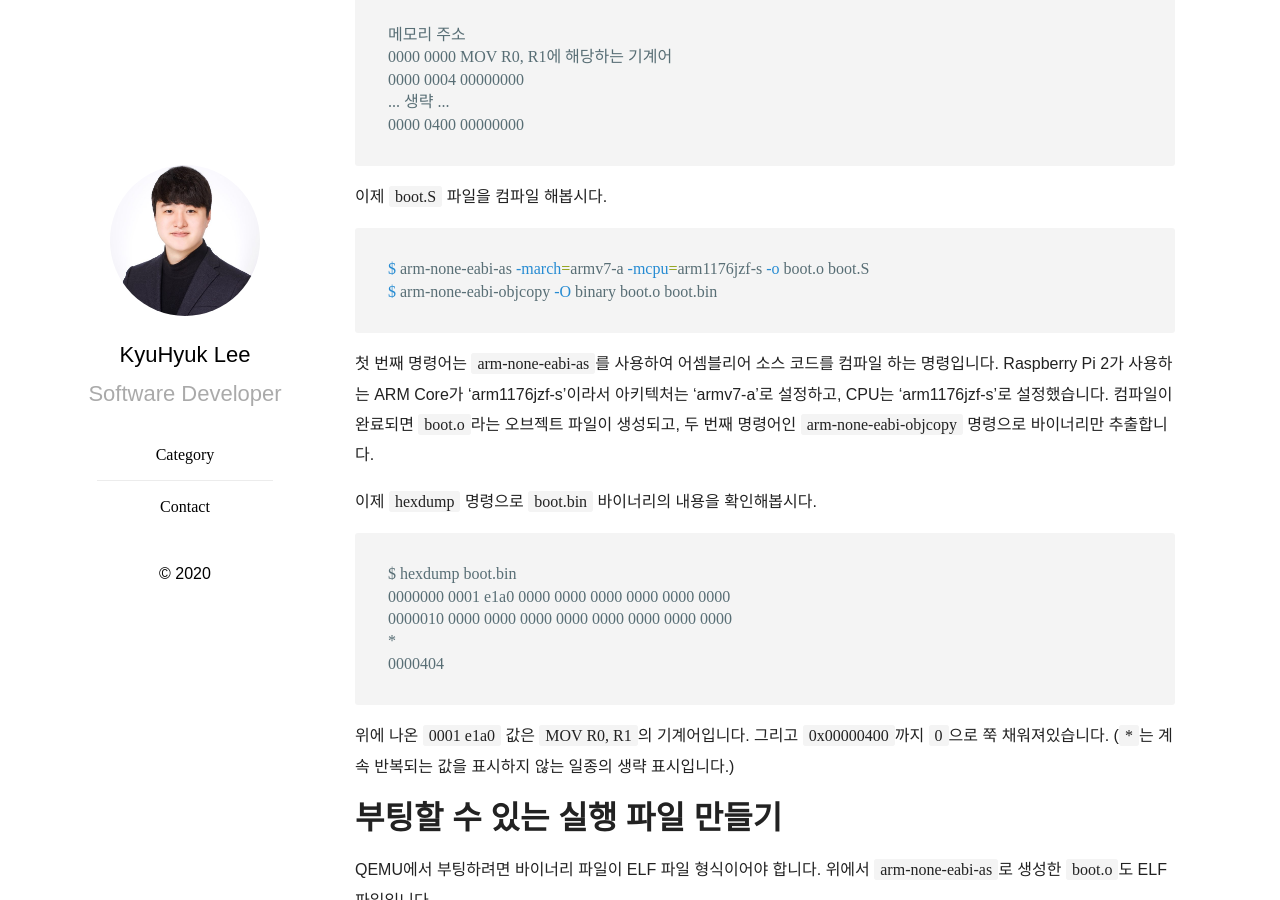
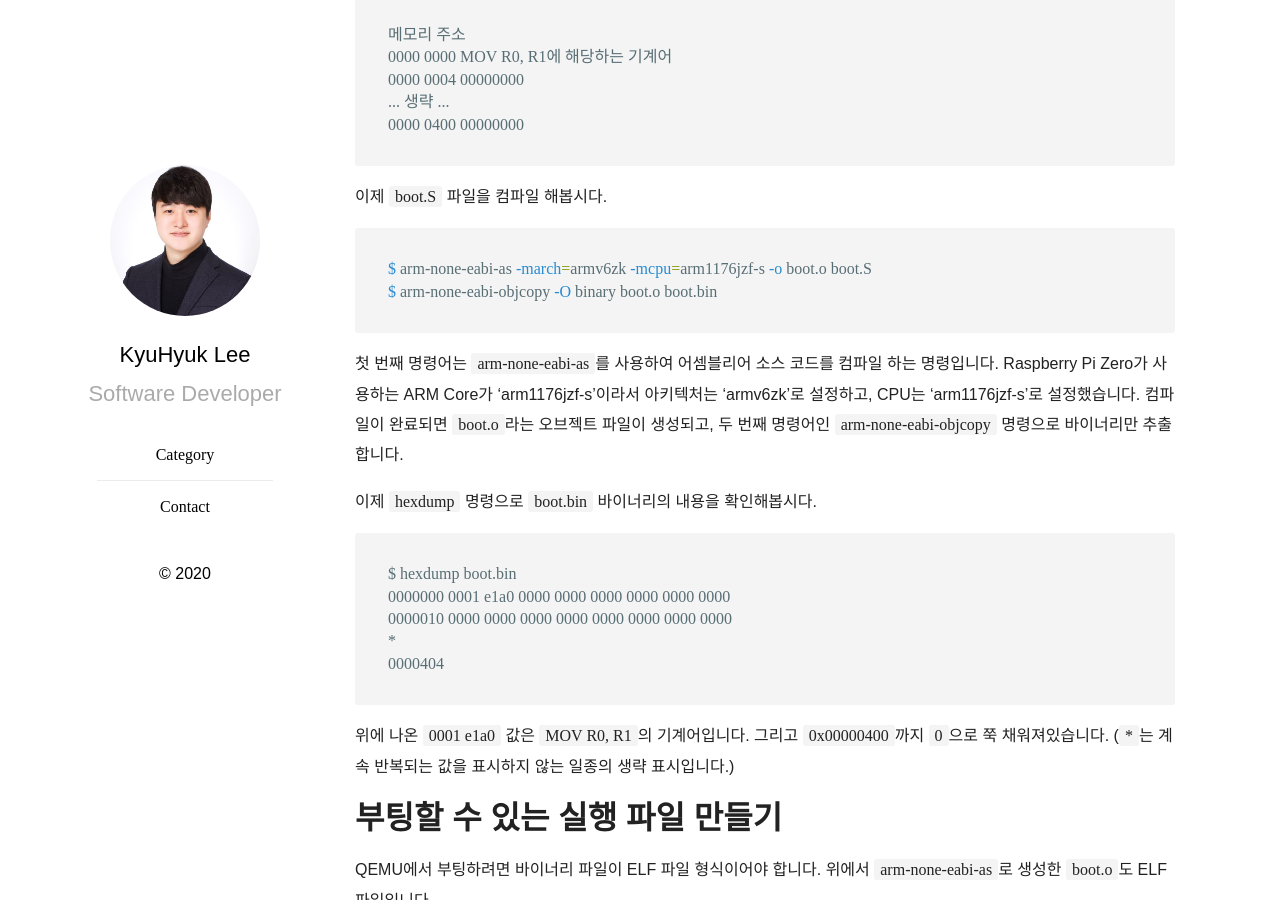
Before and after one commit to eorikc5764/leekyuhyuk.github.io, a Jekyll site: the page built from _posts/2020-04-15-PiRTOS-Follow-The-Basics.md, in a window 1280 px wide and 900 px high, scrolled down 1541 px. Built offline with Jekyll 4.4.1, drawn with Linux system fonts in a browser that asks for light colours; some web fonts are replaced; some of the changed text lies outside the part shown.

Commit message:
게시물 수정 : '[PiRTOS] 기초적인 것부터 따라 하기'

````diff
--- a/_posts/2020-04-15-PiRTOS-Follow-The-Basics.md
+++ b/_posts/2020-04-15-PiRTOS-Follow-The-Basics.md
@@ -64,11 +64,11 @@ ARM 모드 간을 전환하려면 `kernel.img` 파일의 이름을 변경해야
 이제 `boot.S` 파일을 컴파일 해봅시다.
 
 ```sh
-$ arm-none-eabi-as -march=armv7-a -mcpu=arm1176jzf-s -o boot.o boot.S
+$ arm-none-eabi-as -march=armv6zk -mcpu=arm1176jzf-s -o boot.o boot.S
 $ arm-none-eabi-objcopy -O binary boot.o boot.bin
 ```
 
-첫 번째 명령어는 `arm-none-eabi-as`를 사용하여 어셈블리어 소스 코드를 컴파일 하는 명령입니다. Raspberry Pi 2가 사용하는 ARM Core가 'arm1176jzf-s'이라서 아키텍처는 'armv7-a'로 설정하고, CPU는 'arm1176jzf-s'로 설정했습니다. 컴파일이 완료되면 `boot.o`라는 오브젝트 파일이 생성되고, 두 번째 명령어인 `arm-none-eabi-objcopy` 명령으로 바이너리만 추출합니다.
+첫 번째 명령어는 `arm-none-eabi-as`를 사용하여 어셈블리어 소스 코드를 컴파일 하는 명령입니다. Raspberry Pi Zero가 사용하는 ARM Core가 'arm1176jzf-s'이라서 아키텍처는 'armv6zk'로 설정하고, CPU는 'arm1176jzf-s'로 설정했습니다. 컴파일이 완료되면 `boot.o`라는 오브젝트 파일이 생성되고, 두 번째 명령어인 `arm-none-eabi-objcopy` 명령으로 바이너리만 추출합니다.
 
 이제 `hexdump` 명령으로 `boot.bin` 바이너리의 내용을 확인해봅시다.
 
@@ -163,6 +163,7 @@ $ qemu-system-arm -M raspi2 -kernel pirtos.elf -S -gdb tcp::8080,ipv4
 ```
 
 - `-M` : ARM Machine을 지정합니다. 여기서는 Raspberry Pi 2를 지정했습니다.
+  - Raspberry Pi Zero 향으로 PiRTOS를 만드는데 왜 Raspberry Pi 2로 지정한 이유는 Raspberry Pi Zero와 Kernel이 올라가는 메모리 위치나 레지스터의 정보들이 둘이 유사하기 때문입니다.
 - `-kernel` : 커널로 로드될 ELF 파일을 지정합니다.
 - `-S` : QEMU가 실행되자마자 바로 일시정지 되도록 합니다.
 - `-gdb tcp::8080,ipv4` : GDB와 연결하기 위해 소켓 포트를 `8080`으로 설정합니다.
@@ -210,7 +211,7 @@ $ arm-none-eabi-gdb
 위의 소스코드는 `R0` 레지스터에 `1`을 넣고, `R1` 레지스터에 `2`를 넣습니다. 그리고 `R0`과 `R1` 레지스터의 값을 더한 것을 `R2` 레지스터에 넣는 간단한 소스코드입니다.
 
 ```sh
-$ arm-none-eabi-as -march=armv7-a -mcpu=arm1176jzf-s -g -o boot.o boot.S
+$ arm-none-eabi-as -march=armv6zk -mcpu=arm1176jzf-s -g -o boot.o boot.S
 $ arm-none-eabi-ld -n -T pirtos.ld -nostdlib -o pirtos.elf boot.o
 ```
 
@@ -353,7 +354,7 @@ cpsr           0x400001d3	1073742291
 아래의 내용을 `Makefile`로 저장합니다.
 
 ```makefile
-ARCH = armv7-a
+ARCH = armv6zk
 MCPU = arm1176jzf-s
 
 CC = arm-none-eabi-gcc
````
